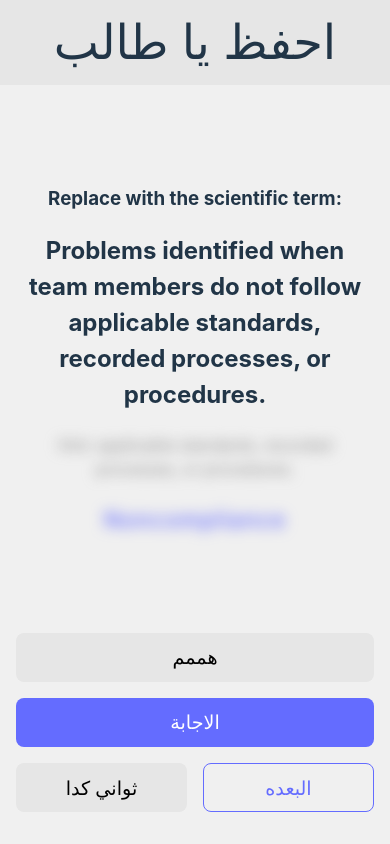
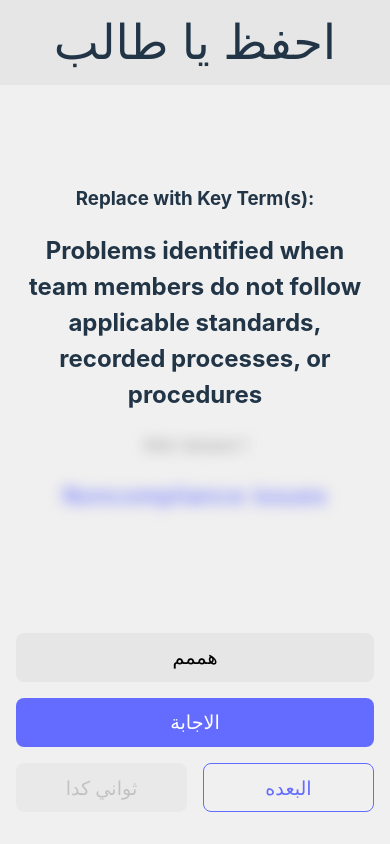
Before and after one commit to shehab910/SQA-Flashcards, a React (Vite) app: page / in a window 390 px wide. Built offline with nearby package versions, Linux system fonts and the light colour scheme.

Commit message:
MVP-mobile only-lec-1,2

```diff
--- a/src/App.tsx
+++ b/src/App.tsx
@@ -1,22 +1,38 @@
-import { useState } from "react";
+import { useEffect, useState } from "react";
+import { getAllTerms, questionHeadding } from "./getQuestion";
 import "./App.css";
+
+const questions = getAllTerms();
 
 function App() {
 	const [isAnswerShown, setIsAnswerShown] = useState(false);
 	const [isHintShown, setIsHintShown] = useState(false);
-	const questionHeadding = "Replace with the scientific term";
-	const question =
-		"Problems identified when team members do not follow applicable standards, recorded processes, or procedures.";
-	const answer = "Noncompliance";
-	const hint = "applicable standards, recorded processes, or procedures.";
-	const slideLink = "https://www.google.com";
+	const [currQuestionI, setCurrQuestionI] = useState(0);
+	const currQuestion = questions[currQuestionI];
+
+	useEffect(() => {
+		setIsAnswerShown(false);
+		setIsHintShown(false);
+	}, [currQuestionI]);
+
+	const questionHeaddingText = currQuestion?.type
+		? questionHeadding(currQuestion?.type)
+		: "";
+	const question = currQuestion.question;
+	const answer = currQuestion.answer;
+	let hint = `lecture ${currQuestion.lectureNo}, ${currQuestion?.hint}`.trim();
+	if (hint.endsWith(",")) hint = hint.slice(0, -1);
+	const slideLink = `${currQuestion?.slideUrl}#slide=id.p${
+		currQuestion?.slideNo || 1
+	}`;
+
 	return (
 		<>
 			<div id="title">
 				<h1>احفظ يا طالب</h1>
 			</div>
 			<div className="main">
-				<h3>{questionHeadding}:</h3>
+				<h3>{questionHeaddingText}:</h3>
 				<h2>{question}</h2>
 				<p className={`hint ${!(isHintShown || isAnswerShown) && "blur"}`}>
 					Hint: {hint}
@@ -46,8 +62,19 @@ function App() {
 				)}
 
 				<div className="nav-btn-grp">
-					<button>ثواني كدا</button>
-					<button className="btn-outline">البعده</button>
+					<button
+						onClick={() => setCurrQuestionI((prev) => prev - 1)}
+						disabled={currQuestionI === 0}
+					>
+						ثواني كدا
+					</button>
+					<button
+						onClick={() => setCurrQuestionI((prev) => prev + 1)}
+						disabled={currQuestionI === questions.length - 1}
+						className="btn-outline"
+					>
+						البعده
+					</button>
 				</div>
 			</div>
 		</>
--- /dev/null
+++ b/src/getQuestion.ts
@@ -0,0 +1,239 @@
+type QuestionType = "term" | "mcq" | "shortAnswer" | "longAnswer";
+
+type Question = {
+	question: string;
+	answer: string;
+	slideNo: number;
+	choices?: string[];
+	hint?: string;
+	type?: QuestionType;
+	lectureNo?: number;
+	slideUrl?: string;
+};
+
+type SampleExam = {
+	title: string;
+	slideUrl: string;
+};
+
+type LectureQuestion = {
+	lectureNo: number;
+	slideUrl: string;
+	terms?: Question[];
+	// multipleChoice?: Question[];
+	// shortAnswer?: Question[];
+	// longAnswer?: Question[];
+};
+
+type Data = {
+	lectureQuestions: LectureQuestion[];
+	sampleExams: SampleExam[];
+};
+
+const DATA: Data = {
+	lectureQuestions: [
+		{
+			lectureNo: 1,
+			slideUrl:
+				"https://docs.google.com/presentation/d/127OLnjdrNN4MvlO2oMxfEBwPqdKFRlT4/edit",
+			terms: [
+				{
+					question:
+						"Problems identified when team members do not follow applicable standards, recorded processes, or procedures ",
+					answer: "Noncompliance issues",
+					hint: "",
+					slideNo: 37,
+				},
+				{
+					question:
+						"Quality assurance process to develop processes to reduce defects by avoiding or correcting ",
+					answer: "Poka-Yoke",
+					hint: "avoiding or correcting",
+					slideNo: 33,
+				},
+				{
+					question:
+						"Proven set of global best practices that drives business performance through benchmark key capabilities ",
+					answer: "Capability Maturity Model Integration (CMMI)®",
+					hint: "",
+					slideNo: 23,
+				},
+				{
+					question:
+						"Ongoing process that ensures software product meets and complies with organization's established and standardized quality specifications",
+					answer: "Software quality assurance (SQA)",
+					hint: "",
+					slideNo: 8,
+				},
+				{
+					question:
+						"Tangible resources used by an organization to guide the management of its projects and operations",
+					answer: "Organizational process assets",
+					hint: "",
+					slideNo: 43,
+				},
+				{
+					question:
+						"A process-level improvement training and appraisal program",
+					answer: "Capability Maturity Model Integration (CMMI)®",
+					hint: "",
+					slideNo: 21,
+				},
+				{
+					question:
+						"Proven set of global best practices that drives business performance through building and benchmarking key capabilities",
+					answer: "Capability Maturity Model Integration (CMMI)®",
+					hint: "",
+					slideNo: 23,
+				},
+			],
+		},
+		{
+			lectureNo: 2,
+			slideUrl:
+				"https://docs.google.com/presentation/d/118FFPqwMaZK7NgKj9CJZeegIc9ZI7mW_/edit",
+			terms: [
+				{
+					question:
+						"Cost incurred when a product fails to conform to quality specification before shipment to a customer.",
+					answer: "Internal Failure Cost",
+					hint: "",
+					slideNo: 60,
+				},
+				{
+					question:
+						"Principle that states that 80% of effects come from 20% of causes.",
+					answer: "Pareto Principle",
+					hint: "",
+					slideNo: 27,
+				},
+				{
+					question:
+						"Management meeting at planned intervals to ensure the company quality management system's continuous suitability, adequacy and alignment with the strategic direction of the organization.",
+					answer: "Management Reviews",
+					hint: "",
+					slideNo: 42,
+				},
+				{
+					question:
+						"Method for calculating the costs companies incur ensuring that products meet quality standards, as well as the costs of producing goods that fail to meet quality standards.",
+					answer: "Cost of Quality (CoQ)",
+					hint: "",
+					slideNo: 59,
+				},
+				{
+					question:
+						"Organization conduct examination at planned intervals to check if quality management system conforms to requirements of International Standard and effectively implemented & maintained.",
+					answer: "Internal Audit",
+					hint: "",
+					slideNo: 39,
+				},
+				{
+					question:
+						"Percentage of an organizations total capacity or effort that is being used to overcome the cost of poor quality.",
+					answer: "Hidden Quality Costs/Hidden Factory",
+					hint: "",
+					slideNo: 64,
+				},
+				{
+					question:
+						"Matrix that shows how each person contributes to a project.",
+					answer: "RACI model/matrix",
+					hint: "",
+					slideNo: 54,
+				},
+				{
+					question:
+						"A mechanism of analysing the defects to identify their sources.",
+					answer: "RCA (Root Cause Analysis)",
+					hint: "Is a CMMI mechanism",
+					slideNo: 8,
+				},
+			],
+		},
+		// {
+		// 	lectureNo: 3,
+		// 	slideUrl:
+		// 		"https://docs.google.com/presentation/d/15_LXGam1jmhfzyHqnYAvTT-olIeaxZnP/edit",
+		// 	terms: [{}],
+		// },
+		// {
+		// 	lectureNo: 4,
+		// 	slideUrl:
+		// 		"https://docs.google.com/presentation/d/18GVt0ldYyhr20nN1FOzFpCuHGab1TO7w/edit",
+		// 	terms: [{}],
+		// },
+		// {
+		// 	lectureNo: 5,
+		// 	slideUrl:
+		// 		"https://docs.google.com/presentation/d/18TA9utmpSLXEtMq4i11-6KezsTBINWIR/edit",
+		// 	terms: [{}],
+		// },
+		// {
+		// 	lectureNo: 6,
+		// 	slideUrl:
+		// 		"https://docs.google.com/presentation/d/19nsq4CcKYRlHyZDgYvTyGuxPJ3SNzmm5/edit",
+		// 	terms: [{}],
+		// },
+		// {
+		// 	lectureNo: 7,
+		// 	slideUrl:
+		// 		"https://docs.google.com/presentation/d/1_tDpiD1F0PN6xbkondPYp52bodGwiPzN/edit",
+		// 	terms: [{}],
+		// },
+		// {
+		// 	lectureNo: 8,
+		// 	slideUrl:
+		// 		"https://docs.google.com/presentation/d/1fFC90rVeEfvnbGUG-oY9WuS_CW8X1g9P/edit",
+		// 	terms: [{}],
+		// },
+		// {
+		// 	lectureNo: 9,
+		// 	slideUrl: "",
+		// 	terms: [{}],
+		// },
+	],
+	sampleExams: [
+		{
+			title: "Agile Tester CTFL-AT",
+			slideUrl:
+				"https://docs.google.com/presentation/d/1IbMj3P9joC6_Nrj58wJqDoTILoeNmbAb/edit",
+		},
+		{
+			title: "Tester Foundation Level CTFL",
+			slideUrl:
+				"https://docs.google.com/presentation/d/1pWYhWL9wVdvkgjkrs91QcE9qagg6uU7e/edit",
+		},
+	],
+};
+
+export const questionHeadding = (questType: QuestionType) => {
+	switch (questType) {
+		case "term":
+			return "Replace with Key Term(s)";
+		// case "mcq":
+		// 	return ;
+		// case "shortAnswer":
+		// 	return ;
+		// case "longAnswer":
+		// 	return ;
+		default:
+			return "";
+	}
+};
+
+export const getAllTerms = () => {
+	const res: Question[] = [];
+	for (const lecture of DATA.lectureQuestions) {
+		if (lecture?.terms) {
+			for (const term of lecture.terms) {
+				if (!term || !term.question || !term.answer) continue;
+				term.lectureNo = lecture.lectureNo;
+				term.slideUrl = lecture.slideUrl;
+				term.type = "term";
+				res.push(term);
+			}
+		}
+	}
+	return res;
+};
```
